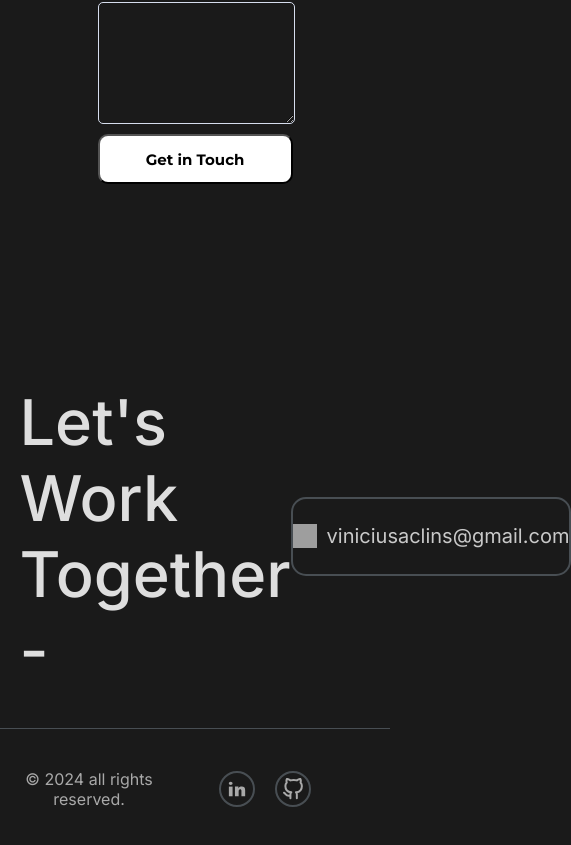
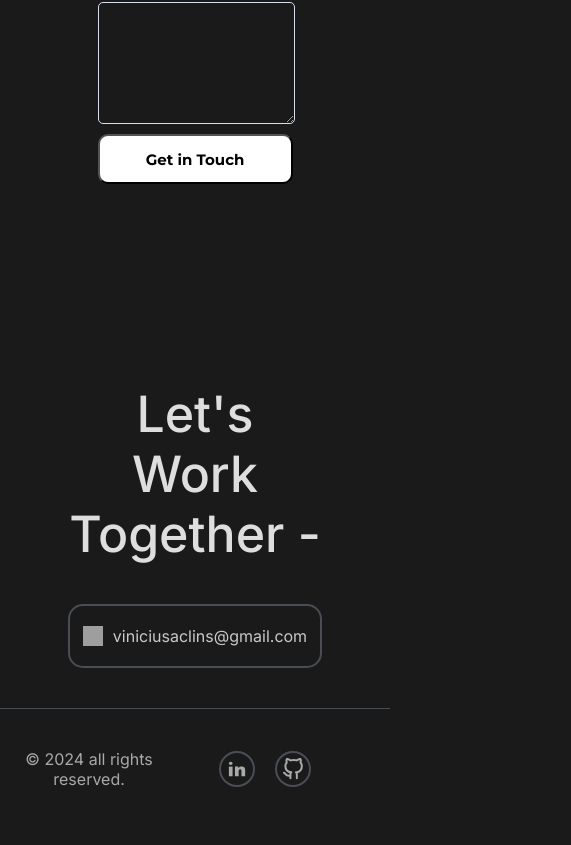
Before and after one commit to vinilins/My-Professional-Portfolio, a Vue app: page / in a window 390 px wide. Shown: the part 6425-7270 px from the top of the page, 571 px wide, since content can reach past the window. Built offline with nearby package versions, Linux system fonts and the light colour scheme; grey boxes are pictures that could not be loaded.

Commit message:
feat(src/components): Adding media queries in footer session

```diff
--- a/src/components/SessionFooter.vue
+++ b/src/components/SessionFooter.vue
@@ -1,6 +1,6 @@
 <template>
   <div class="session-footer">
-    <div class="line">
+    <div class="line line-up">
       <h1>Let's<br />Work Together -</h1>
 
       <a
@@ -134,4 +134,52 @@ a {
   height: 32px;
   margin: 0 10px 0 10px;
 }
+
+@media only screen and (max-width: 1350px) {
+  .line-up h1 {
+    font-size: 50px;
+  }
+
+  .btn-send-email {
+    width: 250px;
+    height: 60px;
+    font-size: 16px;
+  }
+}
+
+@media only screen and (max-width: 850px) {
+  .line-up h1 {
+    font-size: 40px;
+  }
+
+  .btn-send-email {
+    font-size: 13px;
+    width: 220px;
+    height: 50px;
+  }
+
+  .btn-send-email img {
+    width: 20px;
+    height: 20px;
+  }
+}
+
+@media only screen and (max-width: 670px) {
+  .line-up {
+    flex-direction: column;
+    align-items: center;
+  }
+
+  .line-up h1 {
+    font-size: 50px;
+    margin-bottom: 40px;
+    text-align: center;
+  }
+
+  .btn-send-email {
+    width: 250px;
+    height: 60px;
+    font-size: 16px;
+  }
+}
 </style>
```
